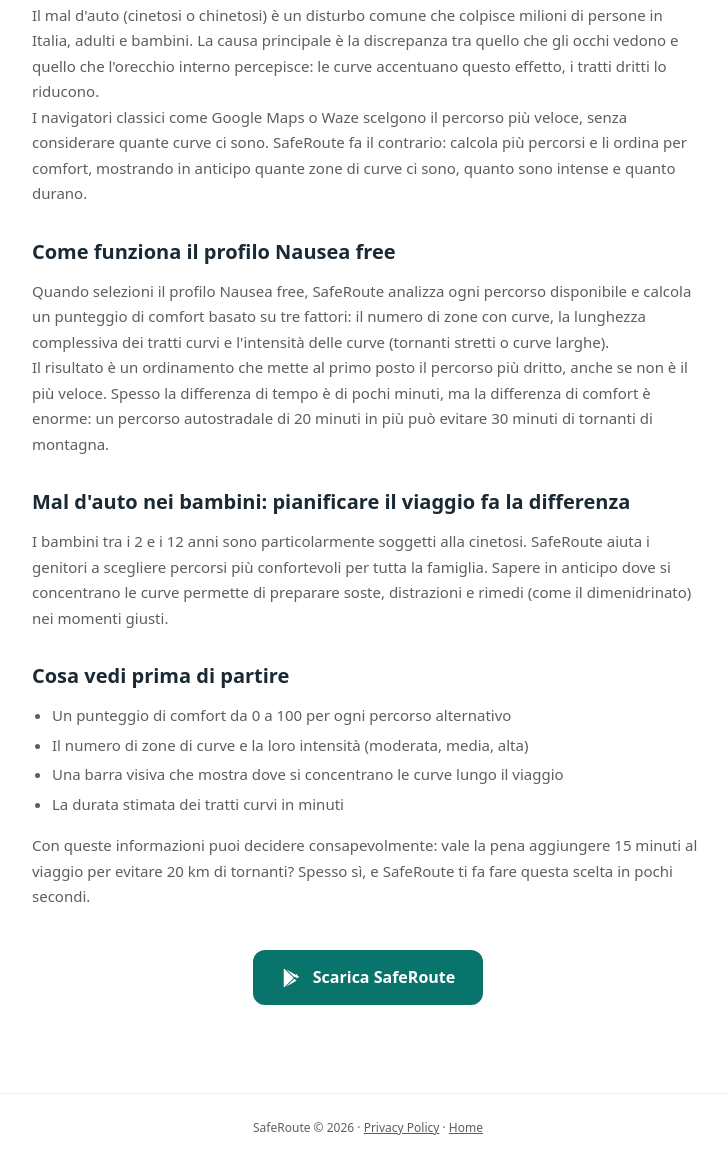
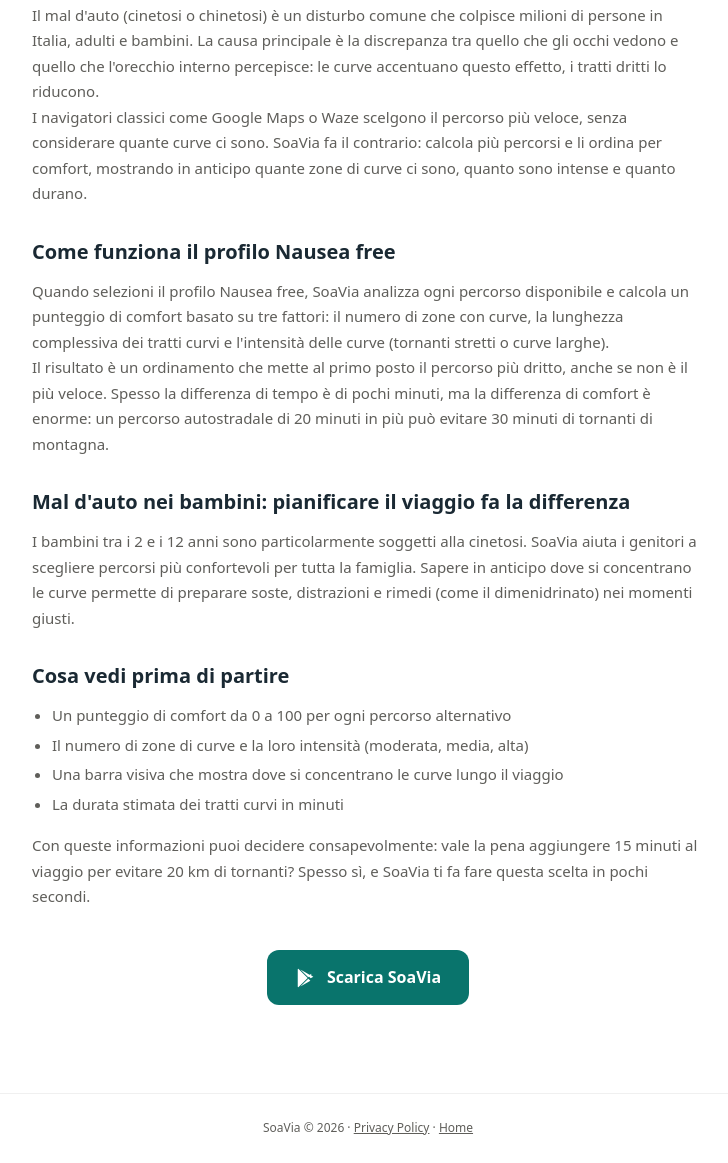
Before and after one commit to marcoRepo/soavia-site, a plain HTML site: page mal-auto.html in a window 1280 px wide. Shown: the part 402-1565 px from the top of the page, without its empty margins (272-1000 px from the left). Drawn offline with Linux system fonts and the light colour scheme.

Commit message:
Update mal-auto.html

```diff
--- a/mal-auto.html
+++ b/mal-auto.html
@@ -3,11 +3,11 @@
 <head>
 <meta charset="utf-8">
 <meta name="viewport" content="width=device-width,initial-scale=1">
-<title>Mal d'auto? Il navigatore che evita le curve – SafeRoute</title>
-<meta name="description" content="SafeRoute è il navigatore per chi soffre di mal d'auto, cinetosi o nausea in macchina. Evita curve e tornanti, scegli il percorso più dritto. Funziona anche per i bambini.">
+<title>Mal d'auto? Il navigatore che evita le curve – SoaVia</title>
+<meta name="description" content="SoaVia è il navigatore per chi soffre di mal d'auto, cinetosi o nausea in macchina. Evita curve e tornanti, sceglie il percorso più dritto. Funziona anche per i bambini.">
 <meta name="keywords" content="mal d'auto, nausea auto, cinetosi, chinetosi, nausea macchina, mal d'auto bambini, navigatore anti-nausea, evitare curve, percorso senza curve">
-<link rel="canonical" href="https://saferoute.app/mal-auto">
-<meta property="og:title" content="Mal d'auto? SafeRoute evita le curve per te">
+<link class="canonical" href="https://soavia.app/mal-auto">
+<meta property="og:title" content="Mal d'auto? SoaVia evita le curve per te">
 <meta property="og:description" content="Il navigatore anti-nausea: percorsi dritti, senza tornanti. Per adulti e bambini che soffrono di cinetosi.">
 <link rel="stylesheet" href="css/style.css">
 </head>
@@ -15,7 +15,7 @@
 
 <nav>
 <div class="container">
-  <a class="nav-brand" href="/">SafeRoute</a>
+  <a class="nav-brand" href="/">SoaVia</a>
   <div class="nav-links">
     <a href="/mal-auto"><strong>Mal d'auto</strong></a>
     <a href="/paura-gallerie">Gallerie</a>
@@ -26,7 +26,7 @@
 
 <section class="page-hero">
 <div class="container">
-  <h1>Soffri di mal d'auto?<br>SafeRoute sceglie il percorso più dritto per te</h1>
+  <h1>Soffri di mal d'auto?<br>SoaVia sceglie il percorso più dritto per te</h1>
   <p>Il profilo "Nausea free" analizza le curve di ogni strada e ti propone il percorso con meno tornanti, meno sali-scendi e meno tratti sinuosi.</p>
 </div>
 </section>
@@ -36,17 +36,17 @@
 
 <p>Il mal d'auto (cinetosi o chinetosi) è un disturbo comune che colpisce milioni di persone in Italia, adulti e bambini. La causa principale è la discrepanza tra quello che gli occhi vedono e quello che l'orecchio interno percepisce: le curve accentuano questo effetto, i tratti dritti lo riducono.</p>
 
-<p>I navigatori classici come Google Maps o Waze scelgono il percorso più veloce, senza considerare quante curve ci sono. SafeRoute fa il contrario: calcola più percorsi e li ordina per comfort, mostrando in anticipo quante zone di curve ci sono, quanto sono intense e quanto durano.</p>
+<p>I navigatori classici come Google Maps o Waze scelgono il percorso più veloce, senza considerare quante curve ci sono. SoaVia fa il contrario: calcola più percorsi e li ordina per comfort, mostrando in anticipo quante zone di curve ci sono, quanto sono intense e quanto durano.</p>
 
 <h2>Come funziona il profilo Nausea free</h2>
 
-<p>Quando selezioni il profilo Nausea free, SafeRoute analizza ogni percorso disponibile e calcola un punteggio di comfort basato su tre fattori: il numero di zone con curve, la lunghezza complessiva dei tratti curvi e l'intensità delle curve (tornanti stretti o curve larghe).</p>
+<p>Quando selezioni il profilo Nausea free, SoaVia analizza ogni percorso disponibile e calcola un punteggio di comfort basato su tre fattori: il numero di zone con curve, la lunghezza complessiva dei tratti curvi e l'intensità delle curve (tornanti stretti o curve larghe).</p>
 
 <p>Il risultato è un ordinamento che mette al primo posto il percorso più dritto, anche se non è il più veloce. Spesso la differenza di tempo è di pochi minuti, ma la differenza di comfort è enorme: un percorso autostradale di 20 minuti in più può evitare 30 minuti di tornanti di montagna.</p>
 
 <h2>Mal d'auto nei bambini: pianificare il viaggio fa la differenza</h2>
 
-<p>I bambini tra i 2 e i 12 anni sono particolarmente soggetti alla cinetosi. SafeRoute aiuta i genitori a scegliere percorsi più confortevoli per tutta la famiglia. Sapere in anticipo dove si concentrano le curve permette di preparare soste, distrazioni e rimedi (come il dimenidrinato) nei momenti giusti.</p>
+<p>I bambini tra i 2 e i 12 anni sono particolarmente soggetti alla cinetosi. SoaVia aiuta i genitori a scegliere percorsi più confortevoli per tutta la famiglia. Sapere in anticipo dove si concentrano le curve permette di preparare soste, distrazioni e rimedi (come il dimenidrinato) nei momenti giusti.</p>
 
 <h2>Cosa vedi prima di partire</h2>
 
@@ -57,12 +57,12 @@
 <li>La durata stimata dei tratti curvi in minuti</li>
 </ul>
 
-<p>Con queste informazioni puoi decidere consapevolmente: vale la pena aggiungere 15 minuti al viaggio per evitare 20 km di tornanti? Spesso sì, e SafeRoute ti fa fare questa scelta in pochi secondi.</p>
+<p>Con queste informazioni puoi decidere consapevolmente: vale la pena aggiungere 15 minuti al viaggio per evitare 20 km di tornanti? Spesso sì, e SoaVia ti fa fare questa scelta in pochi secondi.</p>
 
 <div style="text-align:center;margin:40px 0">
-  <a class="btn-store" href="https://play.google.com/store/apps/details?id=com.saferoute.pro.app" target="_blank" rel="noopener">
+  <a class="btn-store" href="https://play.google.com/store/apps/details?id=com.soavia.pro.app" target="_blank" rel="noopener">
     <svg viewBox="0 0 24 24"><path d="M3.609 1.814L13.792 12 3.61 22.186a.996.996 0 0 1-.61-.92V2.734a1 1 0 0 1 .609-.92zm10.89 10.893l2.302 2.302-10.937 6.333 8.635-8.635zm3.199-3.405l2.302 1.33-2.883 1.67-2.523-2.523 3.104-2.477zM5.864 2.658L16.8 8.991l-2.302 2.302L5.864 2.658z"/></svg>
-    Scarica SafeRoute
+    Scarica SoaVia
   </a>
 </div>
 
@@ -71,7 +71,7 @@
 
 <footer>
 <div class="container">
-  <p>SafeRoute &copy; 2026 &middot; <a href="/privacy">Privacy Policy</a> &middot; <a href="/">Home</a></p>
+  <p>SoaVia &copy; 2026 &middot; <a href="/privacy">Privacy Policy</a> &middot; <a href="/">Home</a></p>
 </div>
 </footer>
 
```
